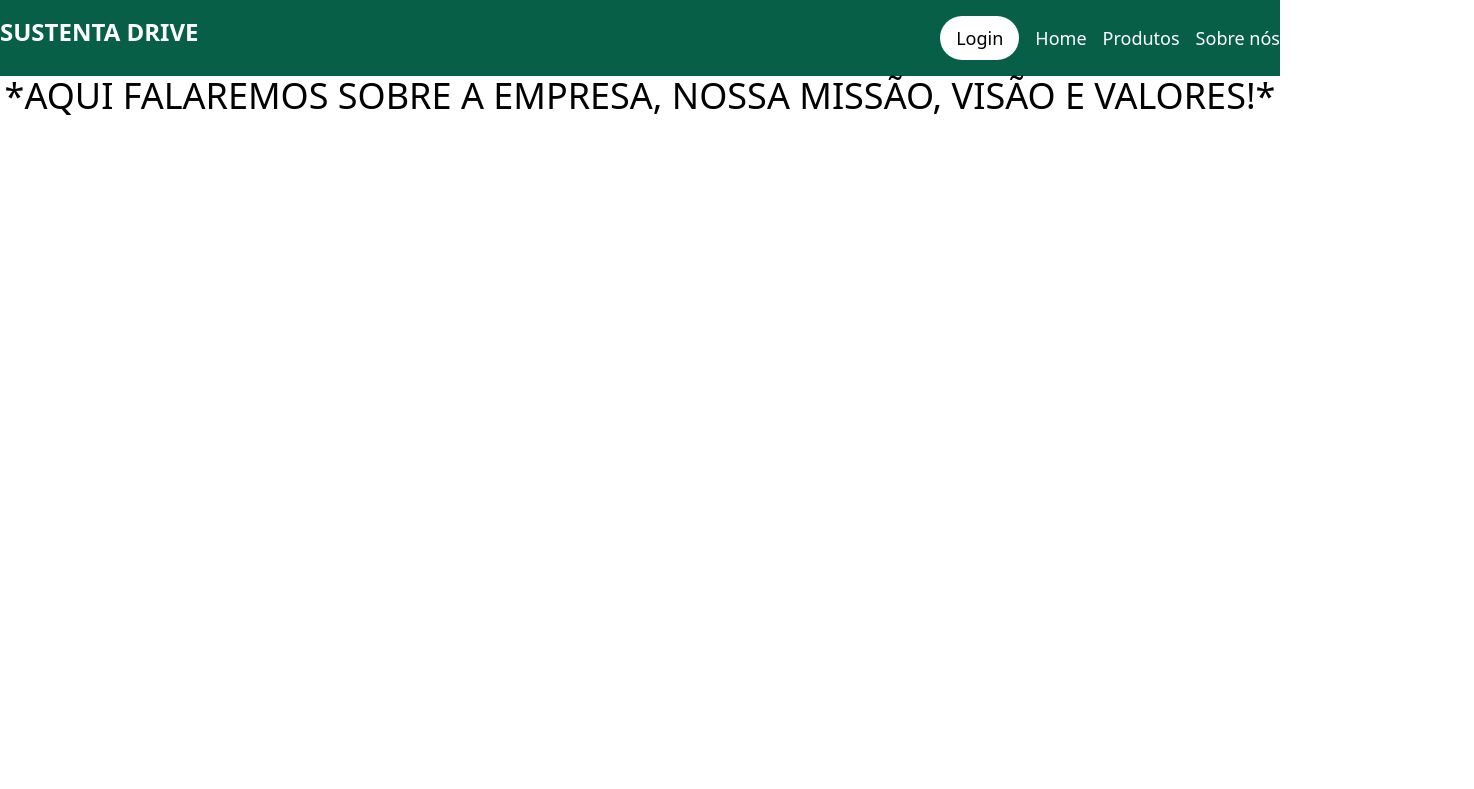
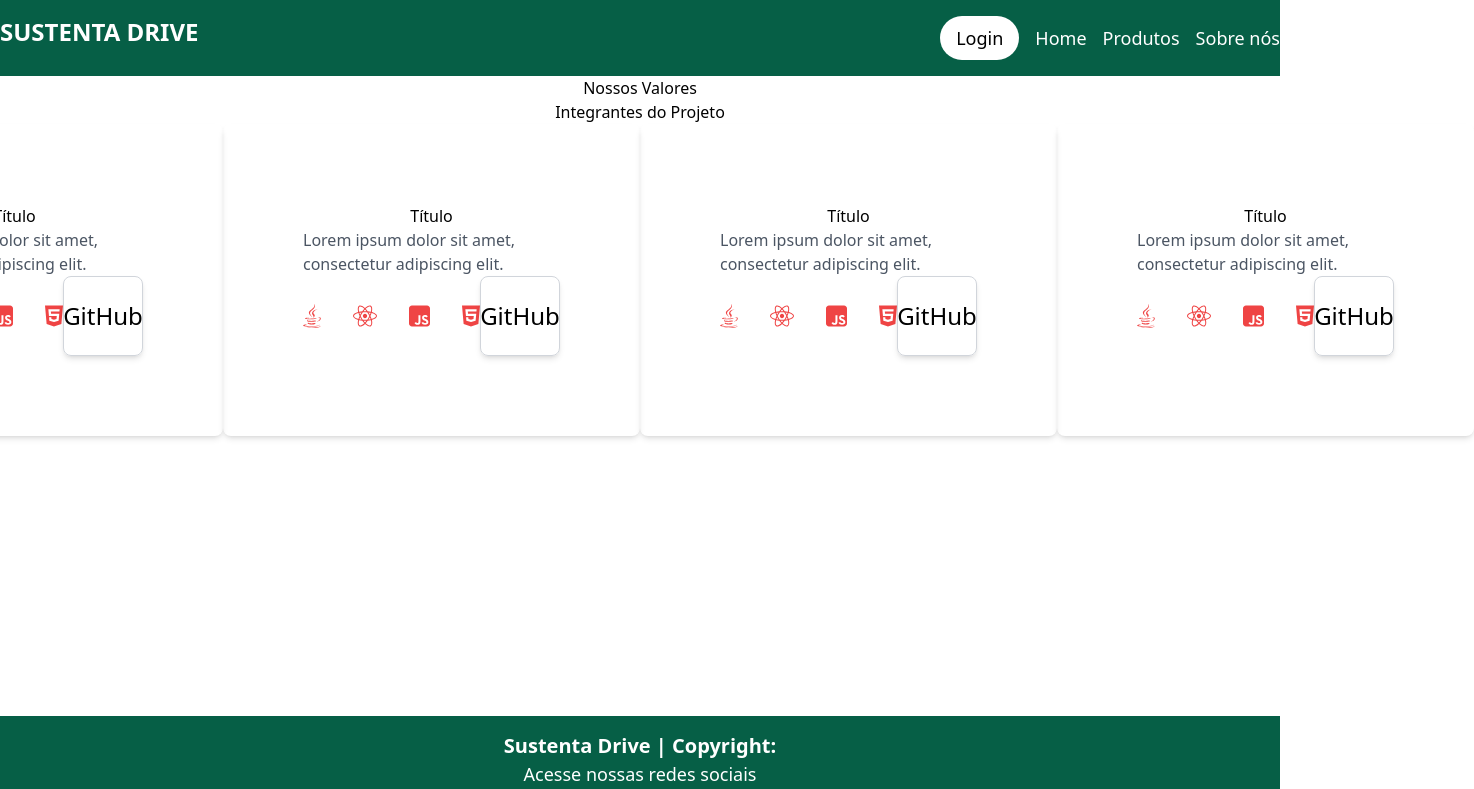
Before and after one commit to Projeto-Integrador-Grupo-03/Frontend, a React (Vite) app: page /sobre in a window 1280 px wide. Shown: the top 789 px of the page, 1474 px wide, since content can reach past the window. Built offline with nearby package versions, Linux system fonts and the light colour scheme.

Commit message:
sobre-nos

```diff
--- a/package.json
+++ b/package.json
@@ -10,6 +10,8 @@
     "preview": "vite preview"
   },
   "dependencies": {
+    "@fortawesome/free-brands-svg-icons": "^6.5.2",
+    "@fortawesome/react-fontawesome": "^0.2.0",
     "@phosphor-icons/react": "^2.1.5",
     "axios": "1.3.4",
     "react": "^18.2.0",
--- /dev/null
+++ b/src/paginas/sobre/CardsSobre.tsx
@@ -0,0 +1,30 @@
+import React from 'react'
+import { FontAwesomeIcon } from '@fortawesome/react-fontawesome';
+import { faJava, faReact, faJsSquare, faHtml5 } from '@fortawesome/free-brands-svg-icons';
+
+function Card(){
+    return (
+        <div className="w-300 h-300 bg-soft-white text-gray rounded-lg shadow-md p-20 flex flex-col items-center justify-between">
+            <h3 className="text-primary">Título</h3>
+            <p className="text-gray-600">Lorem ipsum dolor sit amet, consectetur adipiscing elit.</p>
+            <div className="w-full flex items-center justify-between">
+                <div className="flex gap-8 text-red-500 text-2xl">
+
+                    <FontAwesomeIcon icon={faJava} />
+                    <FontAwesomeIcon icon={faReact} />
+                    <FontAwesomeIcon icon={faJsSquare} />
+                    <FontAwesomeIcon icon={faHtml5} />
+
+                </div>
+
+
+        <button className="w-20 h-20 border border-gray-300 rounded-lg bg-primary text-black text-2xl flex items-center justify-center cursor-pointer shadow-md transition-all duration-300 hover:bg-red-500 hover:text-black hover:shadow-lg px-15 py-3">
+                    GitHub
+                </button>
+
+            </div>
+        </div>
+    )
+}
+
+export default Card;
--- a/src/paginas/sobre/Sobre.tsx
+++ b/src/paginas/sobre/Sobre.tsx
@@ -1,15 +1,24 @@
 import React from 'react';
+import Card from './CardsSobre';
 
 
 function Sobre() {
     return (
         <>
         <div className=" flex justify-center">
-            <div className="h-96 mb-96">
+         Nossos Valores
+        </div>
+        <div className=" flex justify-center">
+        Integrantes do Projeto
+        </div>
 
-                <h1 className='text-4xl'>*AQUI FALAREMOS SOBRE A EMPRESA, NOSSA MISSÃO, VISÃO E VALORES!*</h1>
+        <div className=" flex justify-center">
 
-            </div>
+            <Card />
+            <Card />
+            <Card />
+            <Card />
+
         </div>
         </>
     );
```
Also changed, not shown: src/paginas/sobre/Sobre.css (deleted, +0 -7 lines), 2 other files (tests, documents, lock files or other folders).
